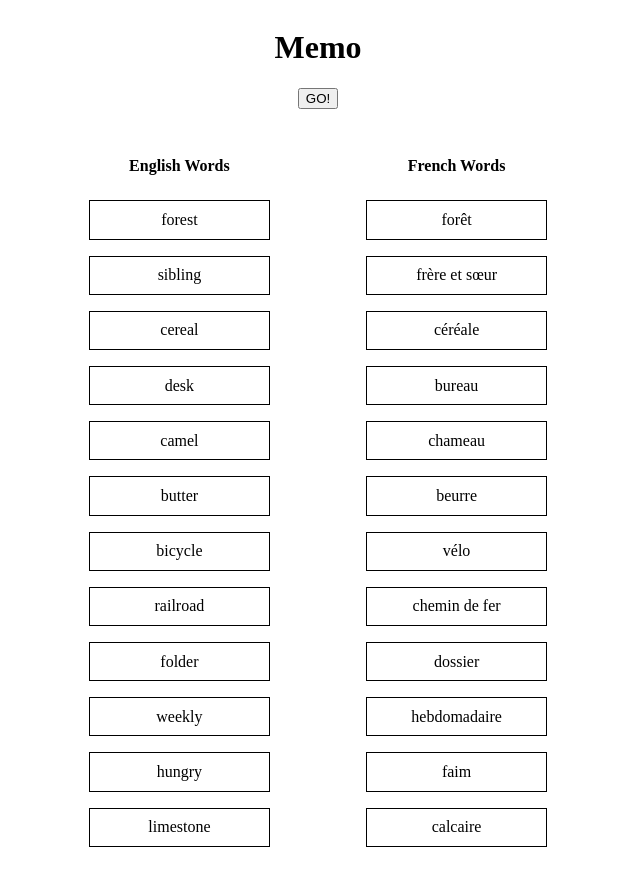
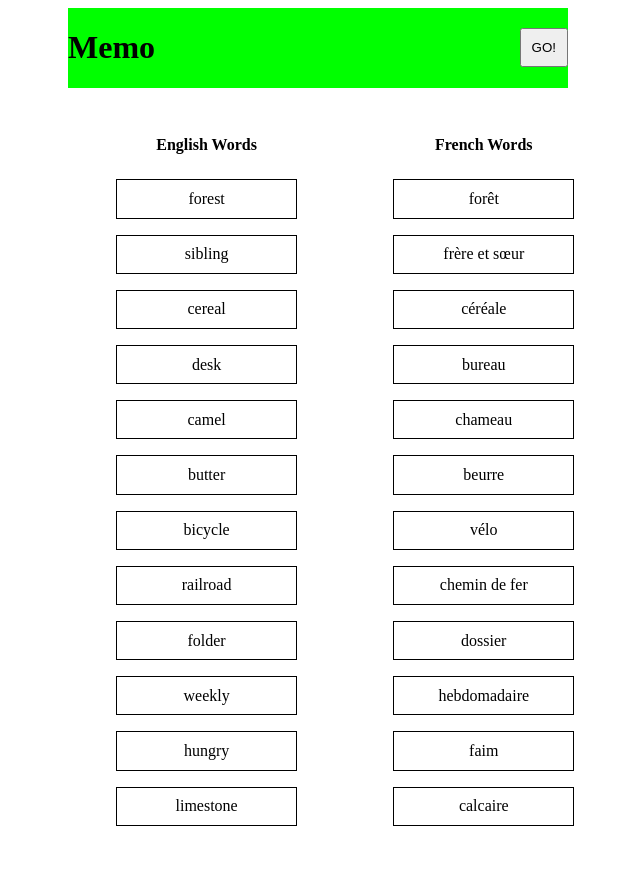
Before and after one commit to chrjm/memo, a React (Create React App) app: page / in a window 1280 px wide. Shown: the top 886 px of the page, without its empty margins (322-962 px from the left). Built offline with nearby package versions, Linux system fonts and the light colour scheme.

Commit message:
feat: Add word pair selection

```diff
--- a/src/App.css
+++ b/src/App.css
@@ -1,7 +1,41 @@
-.App {
+body {
   display: flex;
   flex-direction: column;
   align-items: center;
+  user-select: none;
+}
+
+button {
+  padding: 10px;
+}
+
+.App {
+  max-width: 500px;
+}
+
+header {
+  display: flex;
+  justify-content: space-between;
+  align-items: center;
+  width: 100%;
+}
+
+header.learn {
+  background-color: lime;
+}
+
+header.test {
+  background-color: red;
+}
+
+header.review {
+  background-color: orange;
+}
+
+.game-state-and-button {
+  display: flex;
+  align-items: center;
+  column-gap: 2em;
 }
 
 .word-columns {
@@ -30,3 +64,16 @@
   width: 10em;
   padding: 0.6em;
 }
+
+.word-clickable {
+  cursor: pointer;
+  background: rgb(196, 253, 255);
+}
+
+.word-selected {
+  background-color: yellow;
+}
+
+.word-paired {
+  opacity: 0.2;
+}
--- a/src/App.tsx
+++ b/src/App.tsx
@@ -1,43 +1,98 @@
-import { FC, useState } from "react";
+import { FC, useState, useMemo } from "react";
 import "./App.css";
 
 import WordsColumn from "./components/WordsColumn";
+
+import { GameStateContext } from "./contexts/GameStateContext";
 
 import { shuffleArray } from "./helpers/shuffleArray";
 import { translations } from "./translations";
 
 const App: FC = () => {
+  const [gameState, setGameState] = useState<string>("learn");
   const [currentWords, setCurrentWords] = useState<{ [key: string]: string[] }>(
-    {
-      english: Object.keys(translations),
-      french: Object.values(translations),
-    }
+    { english: Object.keys(translations), french: Object.values(translations) }
+  );
+  const [firstSelectedWord, setFirstSelectedWord] = useState<string>("");
+  const [pairedWords, setPairedWords] = useState<{ [key: string]: string }>(
+    Object.fromEntries(Object.keys(translations).map((key) => [key, ""]))
   );
 
+  const gameStateMemo = useMemo(() => {
+    return { gameState, setGameState };
+  }, [gameState]);
+
+  function selectWord(selectedWord: string): void {
+    if (gameState === "test") {
+      if (firstSelectedWord === "") {
+        setFirstSelectedWord(selectedWord);
+      } else {
+        if (currentWords.english.includes(firstSelectedWord)) {
+          if (currentWords.french.includes(selectedWord)) {
+            setPairedWords({
+              ...pairedWords,
+              [firstSelectedWord]: selectedWord,
+            });
+            setFirstSelectedWord("");
+          }
+        } else {
+          if (currentWords.english.includes(selectedWord)) {
+            setPairedWords({
+              ...pairedWords,
+              [selectedWord]: firstSelectedWord,
+            });
+            setFirstSelectedWord("");
+          }
+        }
+      }
+    }
+  }
+
+  console.log("Game State:", gameState);
+  console.log("First Selected Word:", firstSelectedWord);
+  console.log("Paired Words:", pairedWords);
+
   return (
+    <GameStateContext.Provider value={gameStateMemo}>
       <div className="App">
+        <header className={gameState}>
           <h1>Memo</h1>
           <button
             onClick={() => {
+              if (gameState === "learn") {
                 setCurrentWords({
                   english: shuffleArray(currentWords.english),
                   french: shuffleArray(currentWords.french),
                 });
+                setGameState("test");
+              } else if (gameState === "test") {
+                setGameState("review");
+              } else if (gameState === "review") {
+                setGameState("learn");
+              }
             }}
           >
-        GO!
+            {gameState === "learn" ? "GO!" : "GRADE"}
           </button>
+        </header>
         <div className="word-columns">
           <WordsColumn
             name="English Words"
             words={currentWords.english}
+            selectWord={selectWord}
+            firstSelectedWord={firstSelectedWord}
+            pairedWords={pairedWords}
           ></WordsColumn>
           <WordsColumn
             name="French Words"
             words={currentWords.french}
+            selectWord={selectWord}
+            firstSelectedWord={firstSelectedWord}
+            pairedWords={pairedWords}
           ></WordsColumn>
         </div>
       </div>
+    </GameStateContext.Provider>
   );
 };
 
--- a/src/components/WordsColumn.tsx
+++ b/src/components/WordsColumn.tsx
@@ -1,11 +1,48 @@
-function WordsColumn({ name, words }: { name: string; words: string[] }) {
+import { useContext, useState } from "react";
+
+import { GameStateContext } from "../contexts/GameStateContext";
+
+function WordsColumn({
+  name,
+  words,
+  selectWord,
+  firstSelectedWord,
+  pairedWords,
+}: {
+  name: string;
+  words: string[];
+  selectWord: Function;
+  firstSelectedWord: string;
+  pairedWords: { [key: string]: string };
+}) {
+  const { gameState, setGameState } = useContext(GameStateContext);
+
+  function determineWordClasses(word: string): string {
+    const wordClasses: string[] = ["word"];
+    if (gameState === "test") wordClasses.push("word-clickable");
+    if (firstSelectedWord === word) wordClasses.push("word-selected");
+
+    for (const [englishWord, frenchWord] of Object.entries(pairedWords)) {
+      if (frenchWord.length > 0) {
+        if (word === englishWord || word === frenchWord)
+          wordClasses.push("word-paired");
+      }
+    }
+
+    return wordClasses.join(" ");
+  }
+
   return (
     <div className="words-column">
       <div className="words-column-name">{name}</div>
       <div className="words">
         {words.map((word: string) => {
           return (
-            <div className="word" key={word}>
+            <div
+              className={determineWordClasses(word)}
+              key={word}
+              onClick={() => selectWord(word)}
+            >
               {word}
             </div>
           );
--- /dev/null
+++ b/src/contexts/GameStateContext.tsx
@@ -0,0 +1,6 @@
+import React, { createContext } from "react";
+
+export const GameStateContext = createContext<{
+  gameState: string;
+  setGameState: React.Dispatch<React.SetStateAction<string>>;
+}>({} as any);
--- a/src/helpers/shuffleArray.ts
+++ b/src/helpers/shuffleArray.ts
@@ -1,6 +1,6 @@
 /**
  * Randomly shuffle a string array.
- * Implementation of the Durstenfeld variation of the Fisher–Yates shuffle:
+ * Implementation of the Durstenfeld variation of the unbiased Fisher–Yates shuffle:
  * https://en.wikipedia.org/wiki/Fisher%E2%80%93Yates_shuffle#The_modern_algorithm
  */
 export function shuffleArray(array: string[]) {
```
Lines whose indentation alone changed are shown as unchanged.
